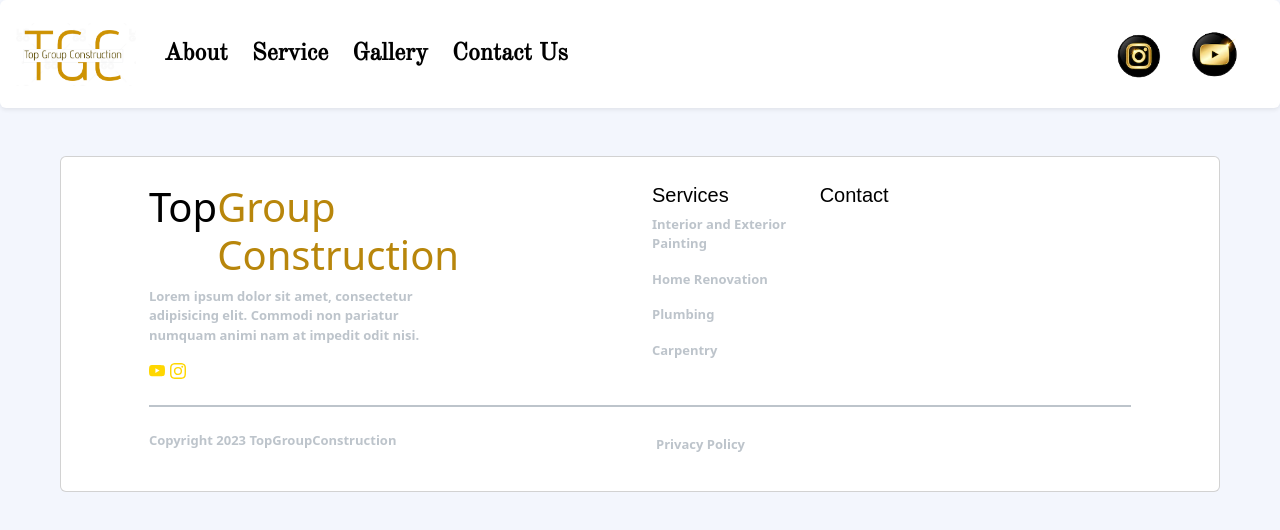
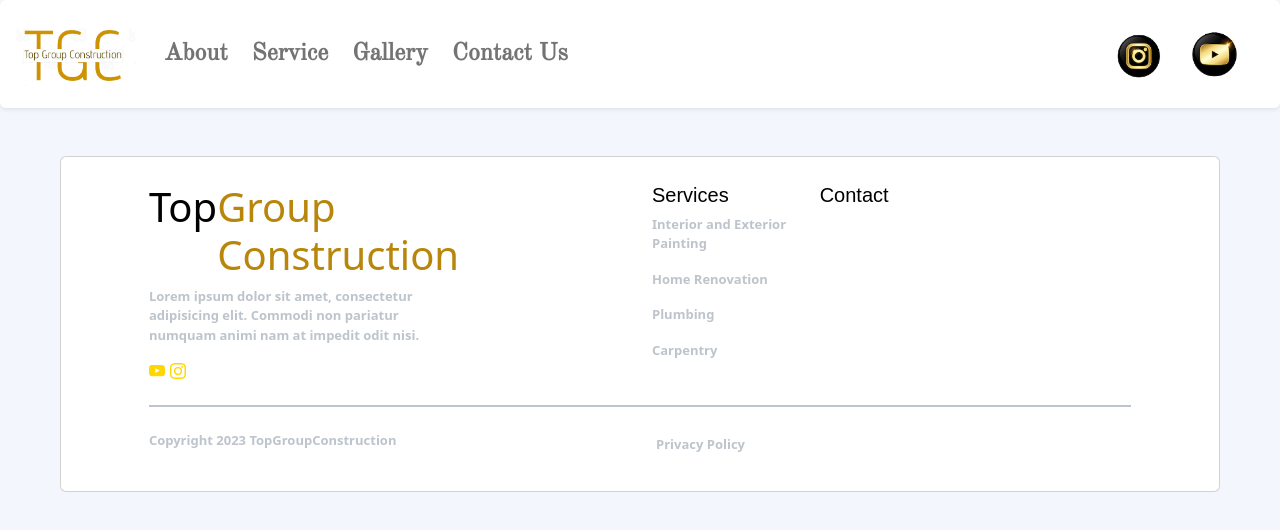
Before and after one commit to DianasJourney/top-group, a React (Create React App) app in the folder client/: page / in a window 1280 px wide. Shown: the top 530 px of the page. Built offline with nearby package versions, Linux system fonts and the light colour scheme; a web font is replaced by a local one.

Commit message:
change class to classname

```diff
--- a/client/src/components/Navbar/Navbar.css
+++ b/client/src/components/Navbar/Navbar.css
@@ -16,7 +16,6 @@
 }
 
 .nav-link {
-  color: black;
   position: relative;
 }
 
@@ -36,8 +35,6 @@
   opacity: 1;
 }
 
-#youtube-logo:hover {
-}
 
 @media screen and (max-width: 768px) {
   #ins-soc,
--- a/client/src/components/Navbar/Navbar.js
+++ b/client/src/components/Navbar/Navbar.js
@@ -6,44 +6,44 @@ import youtubelogo from "../../assets/youtubelogo.png"
 
 function Navbar () {
   return (
-    <nav class='navbar navbar-expand-md bg-light navbar-light shadow-sm p-3 mb-5 bg-body rounded'>
-      <a href='#' class='navbar-brand'>
+    <nav className='navbar navbar-expand-md bg-light navbar-light shadow-sm p-3 mb-5 bg-body rounded'>
+      <a href='#' className='navbar-brand'>
         <img src={logo} alt='logo' id='logoimg' />
       </a>
 
       {/* toggles navbar once it gets to a certain size, switching it to a hamburger icon */}
       <button
-        class='text-center navbar-toggler'
+        className='text-center navbar-toggler'
         type='button'
         data-bs-toggle='collapse'
         data-bs-target='#coll'
       >
-        <span class='navbar-toggler-icon'></span>
+        <span className='navbar-toggler-icon'></span>
       </button>
 
       {/* navbar links for each section */}
-      <div class='collapse navbar-collapse justify-content-start' id='coll'>
-        <ul class='navbar-nav text-center' id='custom-links'>
-          <li class='nav-item'>
-            <a href='#' class='nav-link'>
+      <div className='collapse navbar-collapse justify-content-start' id='coll'>
+        <ul className='navbar-nav text-center' id='custom-links'>
+          <li className='nav-item'>
+            <a href='#' className='nav-link'>
               About
             </a>
           </li>
 
-          <li class='nav-item'>
-            <a href='#' class='nav-link' >
+          <li className='nav-item'>
+            <a href='#' className='nav-link' >
               Service
             </a>
           </li>
 
-          <li class='nav-item'>
-            <a href='#' class='nav-link'>
+          <li className='nav-item'>
+            <a href='#' className='nav-link'>
               Gallery
             </a>
           </li>
 
-          <li class='nav-item'>
-            <a href='#' class='nav-link'>
+          <li className='nav-item'>
+            <a href='#' className='nav-link'>
               Contact Us
             </a>
           </li>
@@ -53,11 +53,11 @@ function Navbar () {
       {/* social media logo brands */}
       <a
         href='https://www.instagram.com/tgc.topgroupconstruction/'
-        class='navbar-brand' id='ins-soc'
+        className='navbar-brand' id='ins-soc'
       >
         <img src={instalogo} alt='instalogo' id='instagram-logo' />
       </a>
-      <a href='https://www.youtube.com/@poldosreno2014' class='navbar-brand' id='yt-soc'>
+      <a href='https://www.youtube.com/@poldosreno2014' className='navbar-brand' id='yt-soc'>
         <img src={youtubelogo} alt='ytlogo' id='youtube-logo' />
       </a>
     </nav>
```
